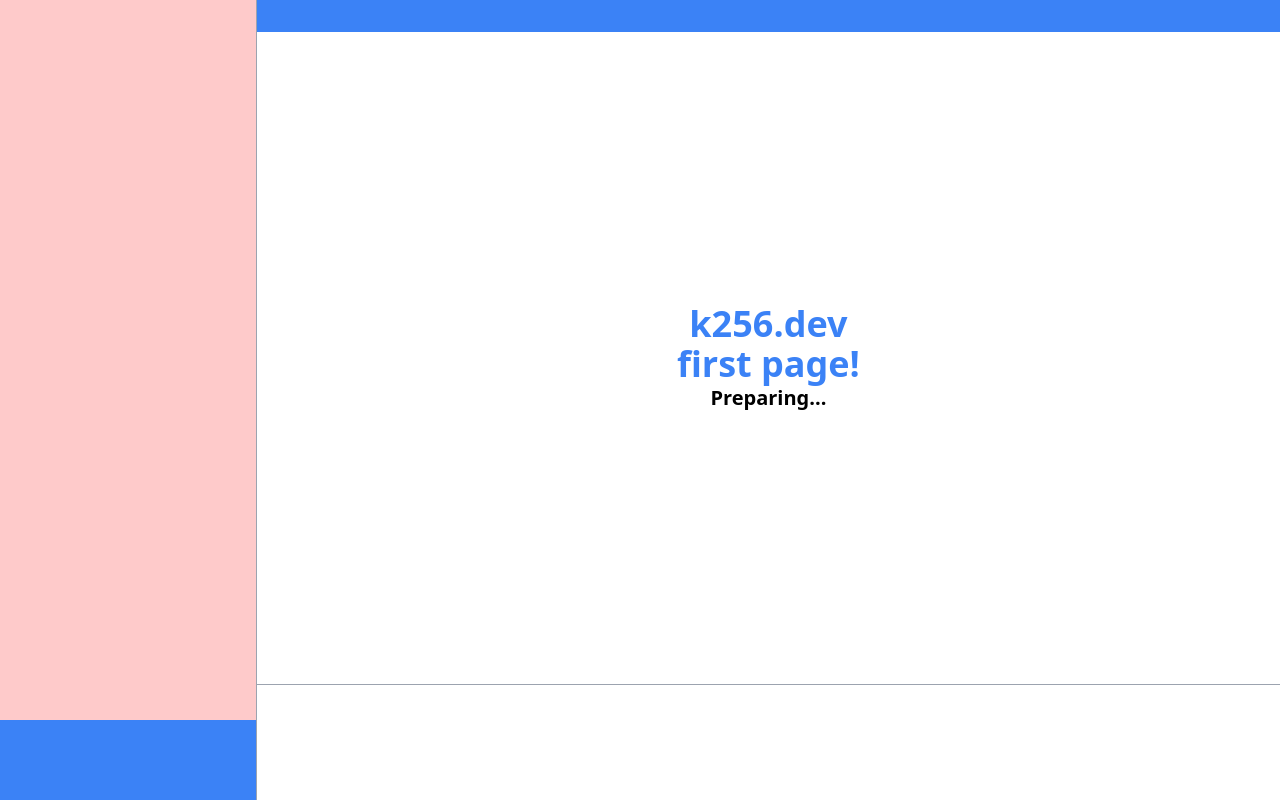
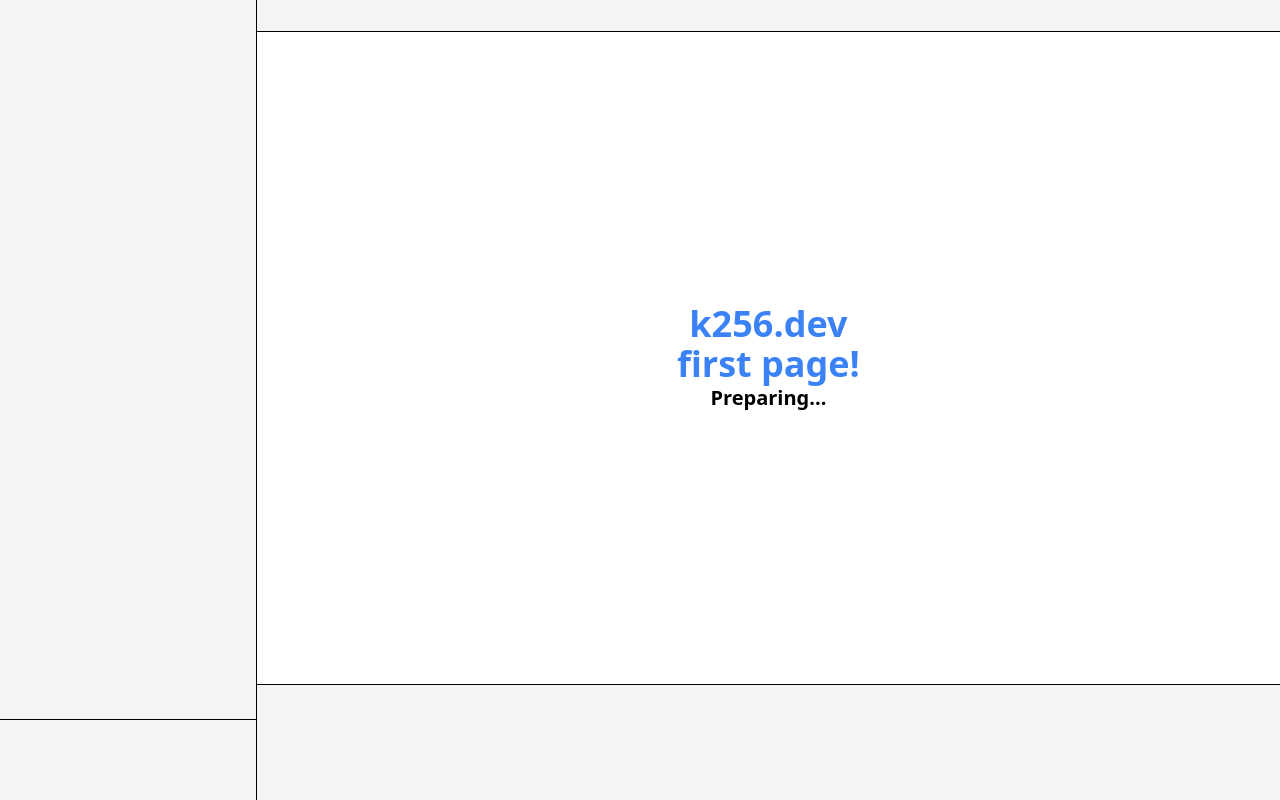
Before and after one commit to kosakae256/k256, a Next.js app: page / in a window 1280 px wide. Built offline with nearby package versions, Linux system fonts and the light colour scheme.

Commit message:
モバイル端末検出及び切り替え、背景色変更

```diff
--- a/package.json
+++ b/package.json
@@ -12,6 +12,7 @@
   "dependencies": {
     "next": "15.0.3",
     "react": "19.0.0-rc-66855b96-20241106",
+    "react-device-detect": "^2.2.3",
     "react-dom": "19.0.0-rc-66855b96-20241106",
     "react-resizable-panels": "^2.1.7"
   },
--- a/src/components/layout/layout.tsx
+++ b/src/components/layout/layout.tsx
@@ -1,35 +1,50 @@
 "use client";
 
 import { Panel, PanelGroup, PanelResizeHandle } from "react-resizable-panels";
+import { isMobile as detectMobile } from "react-device-detect";
+import { useEffect, useState } from "react";
 
 export default function DefaultLayout({
   children,
 }: Readonly<{
   children: React.ReactNode;
 }>) {
+  const [isMobile, setIsMobile] = useState<null | boolean>(null);
+
+  useEffect(() => {
+    setIsMobile(detectMobile); // クライアントサイドでのみモバイル判定
+  }, [isMobile]);
+
+  if (isMobile == null) {
+    return <div className="h-screen w-screen flex"></div>;
+  } else if (isMobile) {
+    return <div className="h-screen w-screen flex">{children}</div>;
+  } else {
     return (
       <>
         <div className="h-screen w-screen flex">
-        <PanelGroup direction="horizontal" className="h-full">
-          <Panel maxSize={90} defaultSize={20} minSize={15}>
+          <PanelGroup direction="horizontal" className="h-full w-full">
+            <Panel defaultSize={20} maxSize={90} minSize={15}>
               <div className="h-full flex flex-col">
-              <div className="flex-grow bg-red-200"></div>
-              <div className="h-20 bg-blue-500"></div>
+                <div className="flex-grow bg-gray-100 border-b border-black"></div>
+                <div className="h-20 bg-gray-100"></div>
               </div>
             </Panel>
-          <PanelResizeHandle className="border-r border-gray-400" />
-          <Panel className="">
+            <PanelResizeHandle className="border-r border-black" />
+            <Panel className="" defaultSize={80} maxSize={85} minSize={10}>
               <PanelGroup direction="vertical">
-              <div className="h-8 w-full bg-blue-500">
+                <div className="h-8 w-full bg-gray-100 border-b border-black">
                   <div></div>
                 </div>
-              <Panel className="">{children}</Panel>
-              <PanelResizeHandle className="border-b border-gray-400" />
+                <Panel className="" defaultSize={85} maxSize={90} minSize={10}>
+                  {children}
+                </Panel>
+                <PanelResizeHandle className="border-b border-black" />
                 <Panel
+                  defaultSize={15}
                   maxSize={90}
                   minSize={10}
-                defaultSize={15}
-                className=""
+                  className="bg-gray-100"
                   onResize={(size) => {
                     console.log(size);
                   }}
@@ -41,3 +56,4 @@ export default function DefaultLayout({
       </>
     );
   }
+}
```
Also changed, not shown: 1 other file (tests, documents, lock files or other folders). Lines whose indentation alone changed are shown as unchanged.
